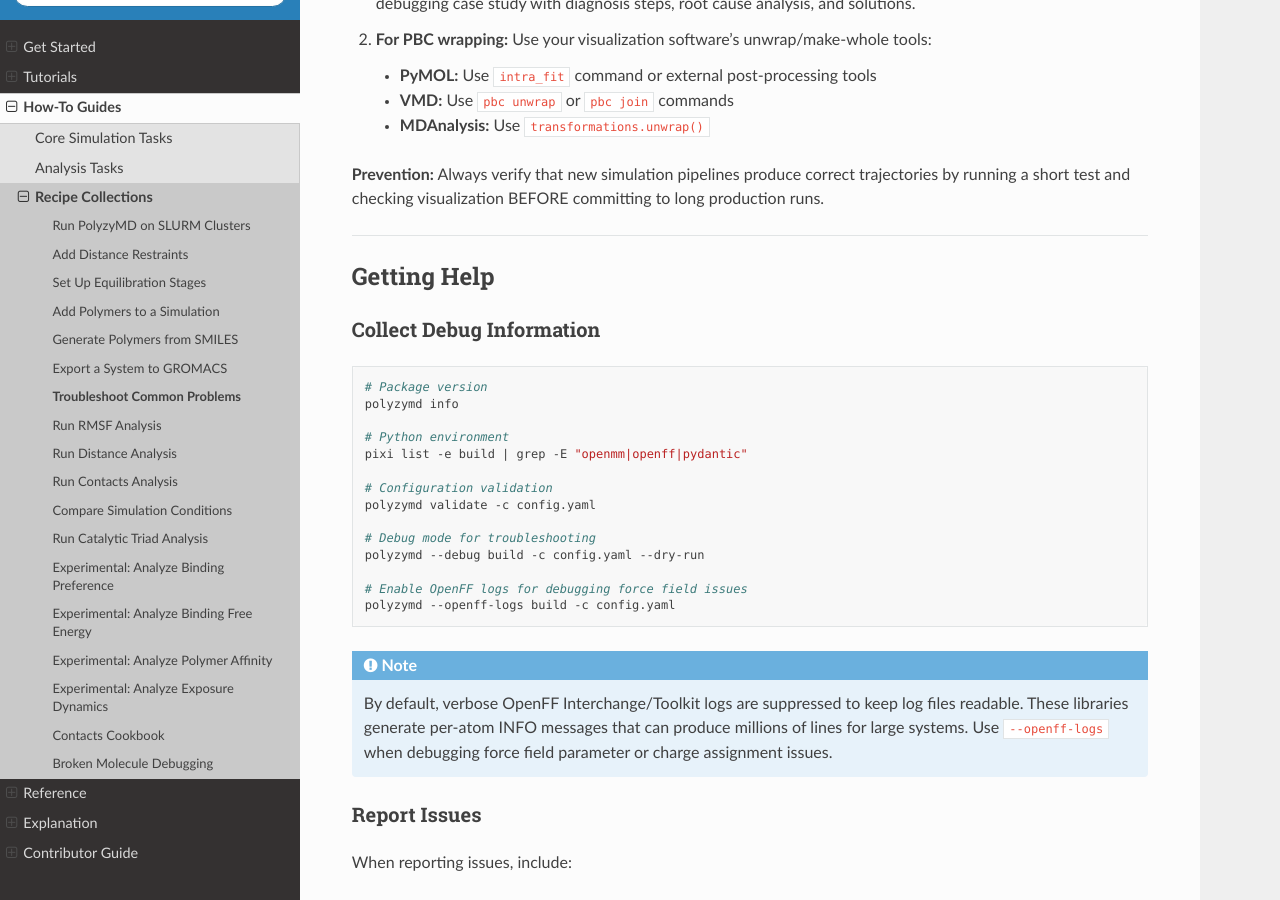
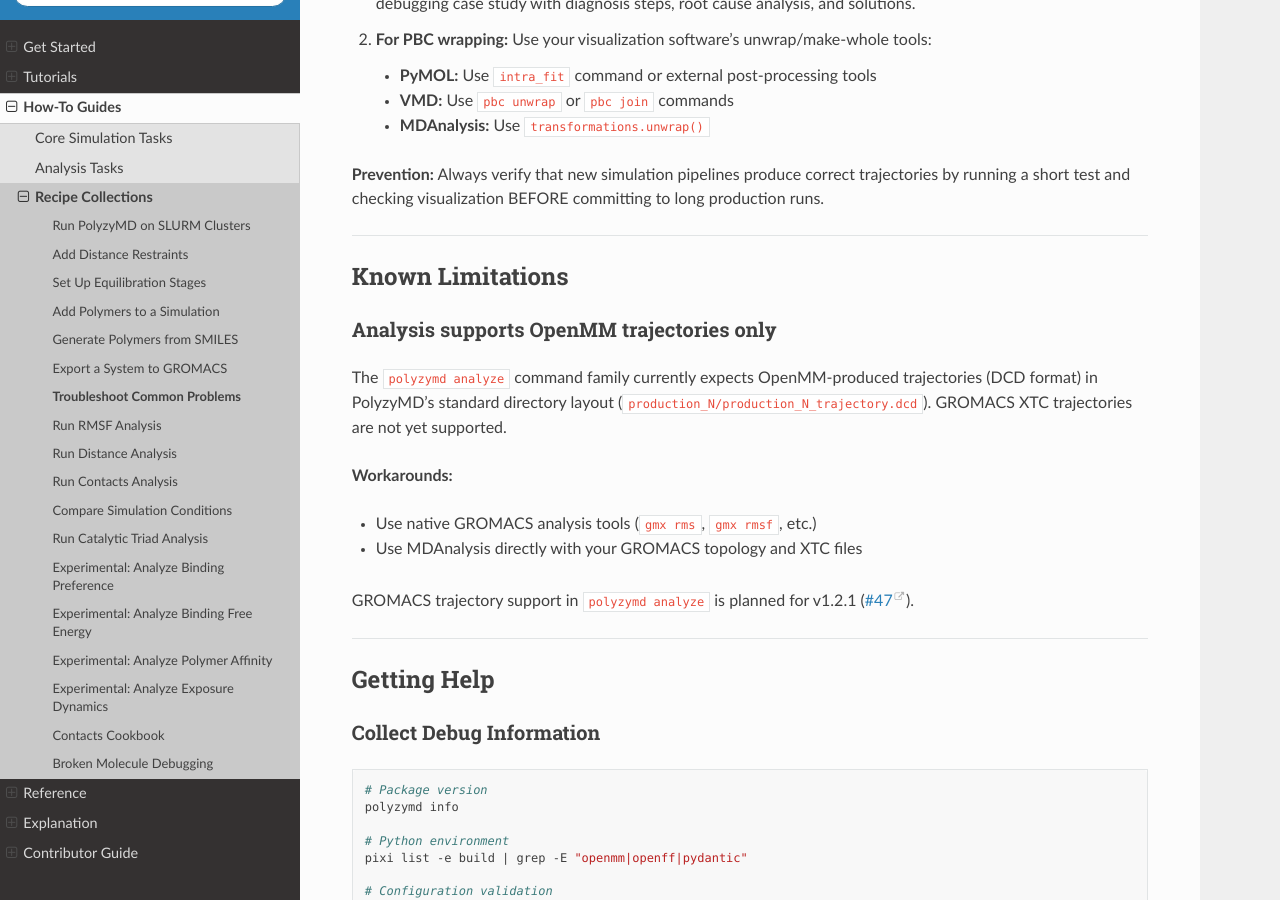
Before and after one commit to joelaforet/polyzymd, a Sphinx documentation site: the page built from docs/source/tutorials/troubleshooting.md, in a window 1280 px wide and 900 px high, scrolled down 8490 px. Built offline with Sphinx 7.4.7 and the Read the Docs theme 3.1.0, drawn with Linux system fonts in a browser that asks for light colours.

Commit message:
docs: note OpenMM-only analysis limitation and planned GROMACS support (#47)

```diff
--- a/docs/source/tutorials/troubleshooting.md
+++ b/docs/source/tutorials/troubleshooting.md
@@ -403,6 +403,25 @@ ValueError: System state doesn't match checkpoint
 
 ---
 
+## Known Limitations
+
+### Analysis supports OpenMM trajectories only
+
+The `polyzymd analyze` command family currently expects OpenMM-produced
+trajectories (DCD format) in PolyzyMD's standard directory layout
+(`production_N/production_N_trajectory.dcd`). GROMACS XTC trajectories
+are not yet supported.
+
+**Workarounds:**
+
+- Use native GROMACS analysis tools (`gmx rms`, `gmx rmsf`, etc.)
+- Use MDAnalysis directly with your GROMACS topology and XTC files
+
+GROMACS trajectory support in `polyzymd analyze` is planned for v1.2.1
+([#47](https://github.com/joelaforet/polyzymd/issues/47)).
+
+---
+
 ## Getting Help
 
 ### Collect Debug Information
```
Also changed, not shown: CHANGELOG.md (+9 -1 lines), README.md (+1 -0 lines), docs/source/tutorials/analysis_complete_workflow.md (+3 -1 lines), docs/source/tutorials/gromacs_export.md (+8 -0 lines), 1 other file.
